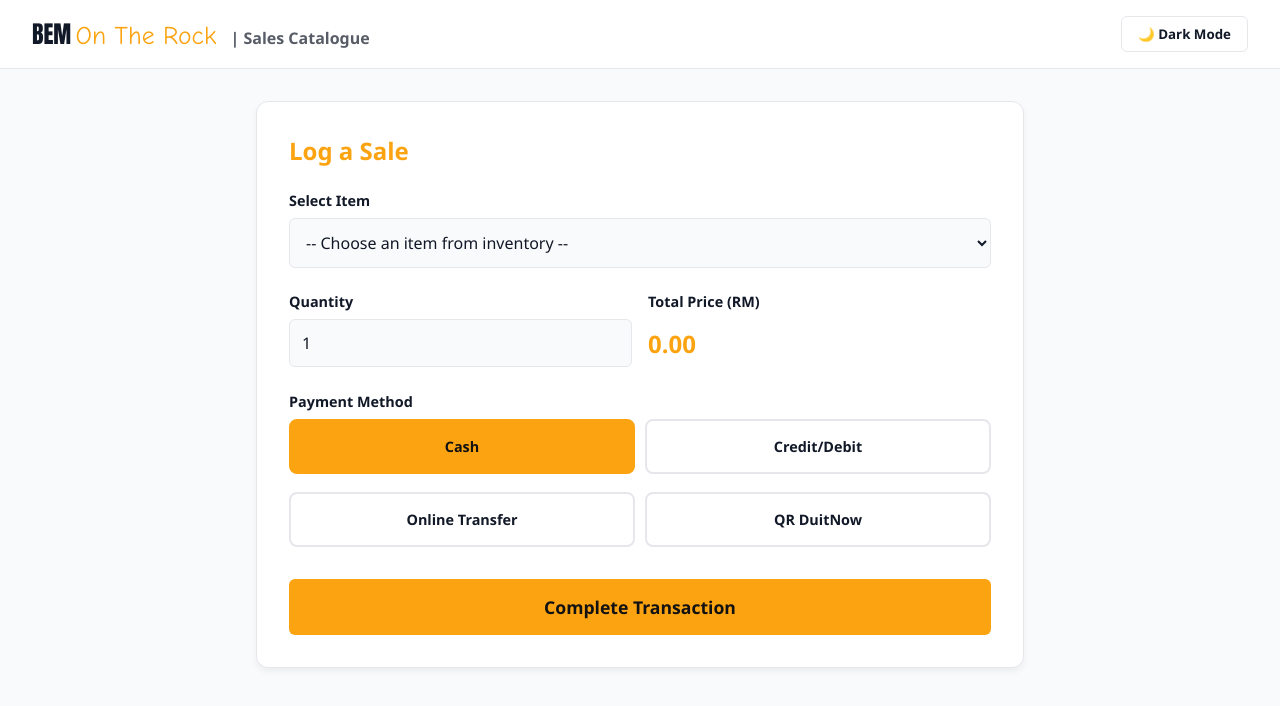
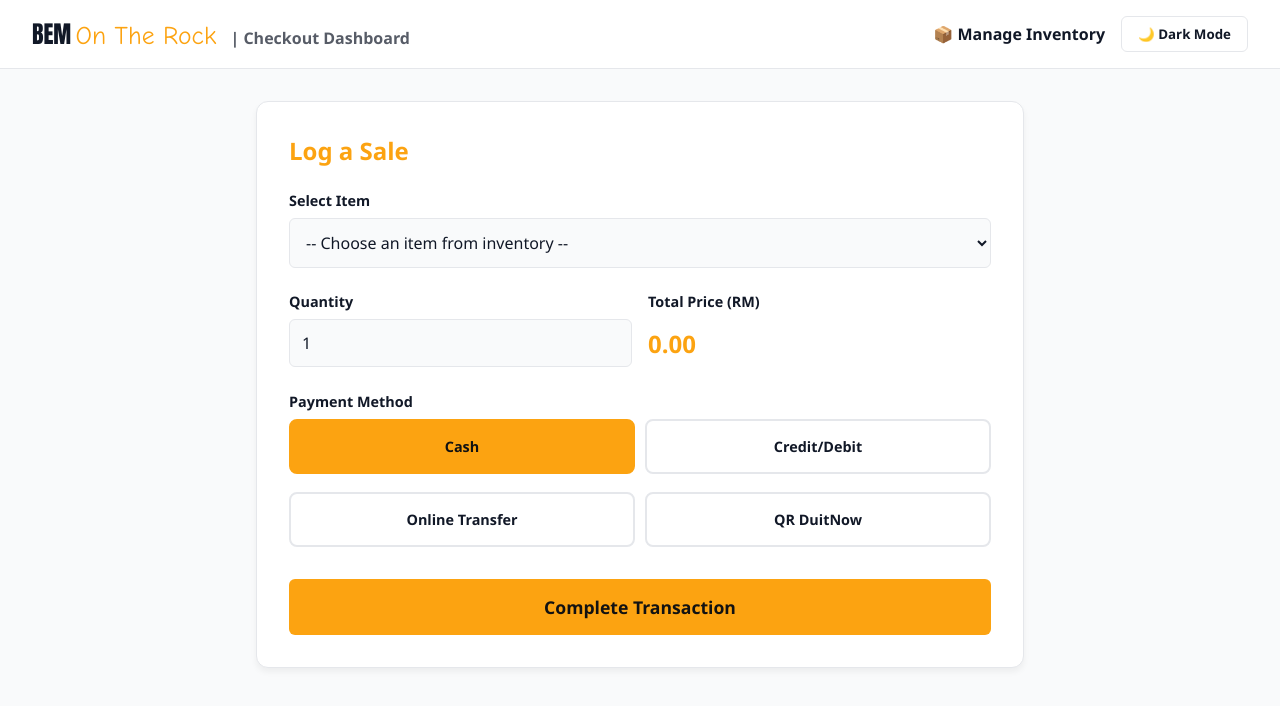
Before and after one commit to BEMOntheROCK/BEM-On-The-Rock-Sales-Cataloguing-System, a website with bundled scripts: page index.html in a window 1280 px wide. Built offline with nearby package versions, Linux system fonts and the light colour scheme.

Commit message:
add navigation to catalogue from index html

```diff
--- a/index.html
+++ b/index.html
@@ -11,9 +11,12 @@
         <div class="brand">
             <span class="font-bem">BEM</span>
             <span class="font-rock">On The Rock</span>
-            <span class="app-title">| Sales Catalogue</span>
+            <span class="app-title">| Checkout Dashboard</span>
         </div>
-        <button id="theme-toggle" class="btn-outline">🌙 Dark Mode</button>
+        <div class="nav-controls">
+            <a href="catalogue.html" class="nav-link">📦 Manage Inventory</a>
+            <button id="theme-toggle" class="btn-outline">🌙 Dark Mode</button>
+        </div>
     </header>
 
     <main class="container">
--- a/styles.css
+++ b/styles.css
@@ -61,6 +61,23 @@ body {
     padding: 1rem 2rem;
     background-color: var(--card-bg);
     border-bottom: 1px solid var(--border-colour);
+}
+
+.nav-controls {
+    display: flex;
+    align-items: center;
+    gap: 1rem;
+}
+
+.nav-link {
+    color: var(--text-colour);
+    text-decoration: none;
+    font-weight: 600;
+    transition: color 0.2s;
+}
+
+.nav-link:hover {
+    color: var(--marigold);
 }
 
 .container {
```
